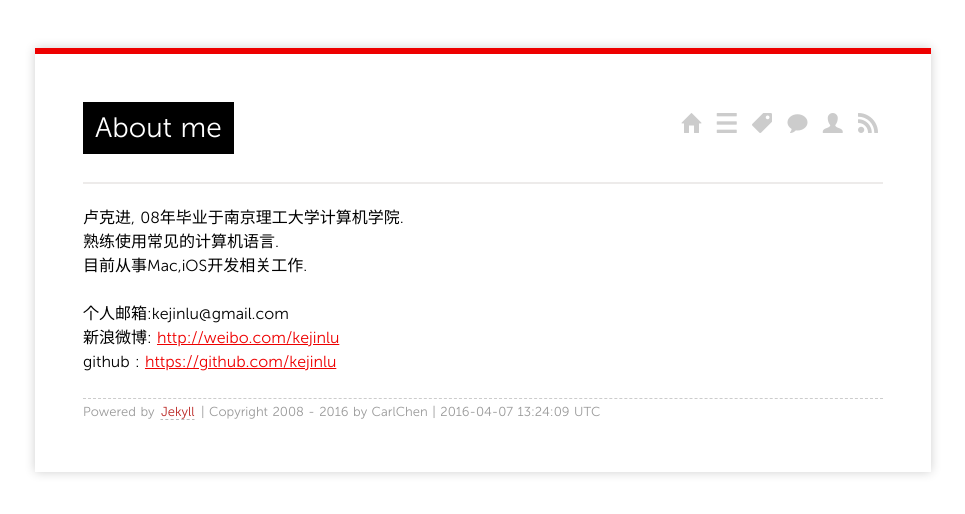
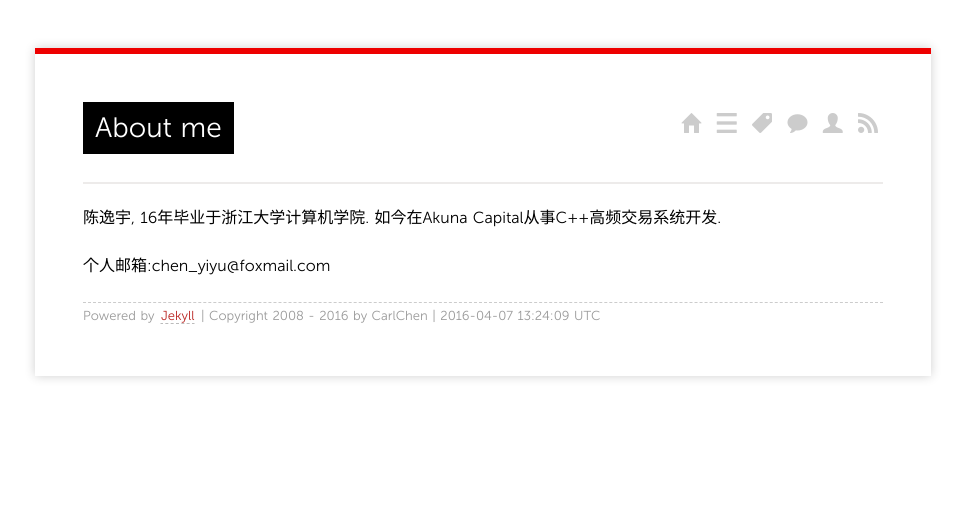
Before and after one commit to carlchen0928/carlchen0928.github.com, a Jekyll site: the page built from about/index.md, in a window 1280 px wide. Shown: the top 514 px of the page, without its empty margins (157-1122 px from the left). Built offline with Jekyll 4.4.1, drawn with Linux system fonts in a browser that asks for light colours; Markdown is read by kramdown in place of the engine named in the settings; comment, search, counter and statistics services are not loaded.

Commit message:
Update index.md

```diff
--- a/about/index.md
+++ b/about/index.md
@@ -4,10 +4,7 @@
 comments: yes
 ---
 
-卢克进, 08年毕业于南京理工大学计算机学院.
-熟练使用常见的计算机语言.
-目前从事Mac,iOS开发相关工作.
+陈逸宇, 16年毕业于浙江大学计算机学院.
+如今在Akuna Capital从事C++高频交易系统开发.
 
-个人邮箱:kejinlu@gmail.com
-新浪微博: [http://weibo.com/kejinlu](http://weibo.com/kejinlu)
-github : [https://github.com/kejinlu](https://github.com/kejinlu)
+个人邮箱:chen_yiyu@foxmail.com
```
